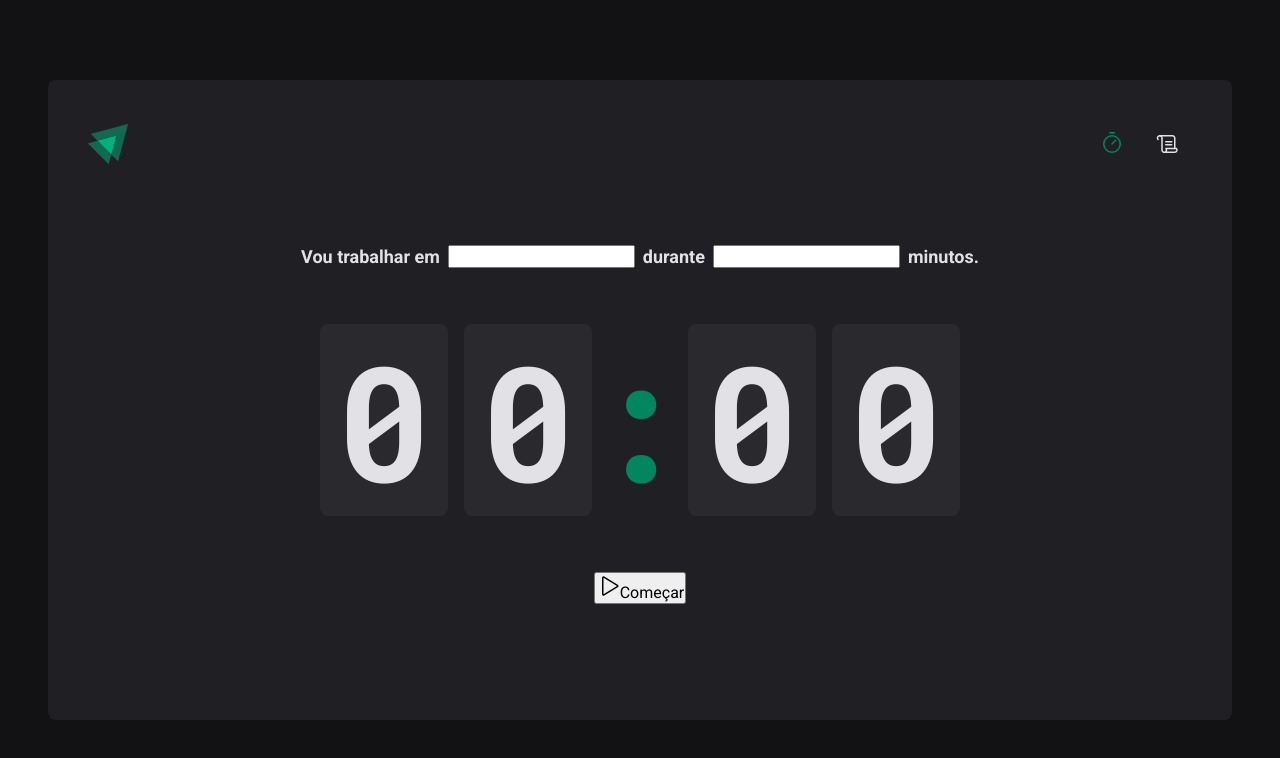
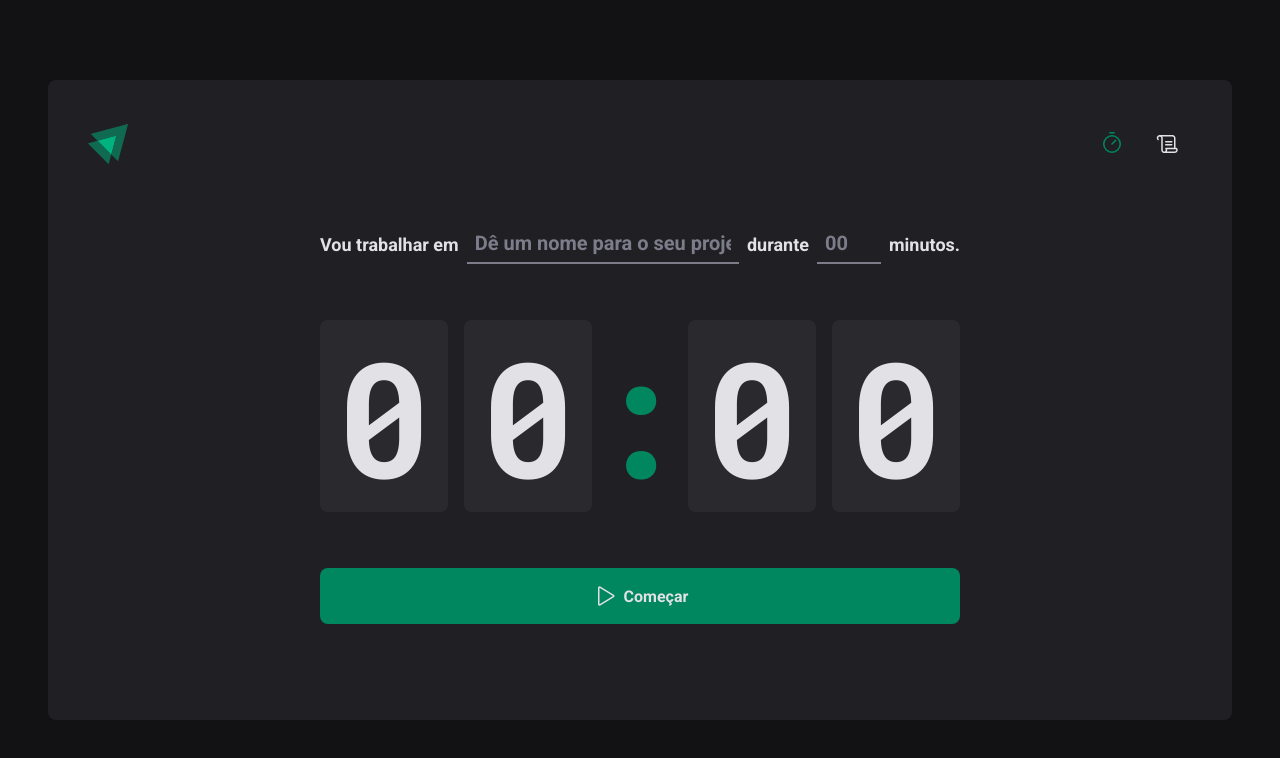
Before and after one commit to guilhermessimoes/react-ignite-timer, a React (Vite) app: page / in a window 1280 px wide. Shown: the top 758 px of the page. Built offline with nearby package versions, Linux system fonts and the light colour scheme.

Commit message:
Finalizando a home

```diff
--- a/src/pages/home/index.tsx
+++ b/src/pages/home/index.tsx
@@ -3,7 +3,10 @@
   CountDownContainer,
   FormContainer,
   HomeContainer,
+  MinutesAmountInput,
   Separator,
+  StartCountDownButton,
+  TaskInput,
 } from './style'
 
 export function Home() {
@@ -12,10 +15,18 @@
       <form action="">
         <FormContainer>
           <label htmlFor="task">Vou trabalhar em</label>
-          <input id="task" type="text" />
+          <TaskInput
+            id="task"
+            type="text"
+            placeholder="Dê um nome para o seu projeto"
+          />
 
           <label htmlFor="minutesAmount">durante</label>
-          <input type="number" id="minutesAmount" />
+          <MinutesAmountInput
+            type="number"
+            id="minutesAmount"
+            placeholder="00"
+          />
 
           <span>minutos.</span>
         </FormContainer>
@@ -28,10 +39,10 @@
           <span>0</span>
         </CountDownContainer>
 
-        <button type="submit">
+        <StartCountDownButton type="submit">
           <Play size={24} />
           Começar
-        </button>
+        </StartCountDownButton>
       </form>
     </HomeContainer>
   )
--- a/src/pages/home/style.ts
+++ b/src/pages/home/style.ts
@@ -27,6 +27,34 @@
   flex-wrap: wrap;
 `
 
+const BaseInput = styled.input`
+  background: transparent;
+  height: 2.5rem;
+  border: 0;
+  border-bottom: 2px solid ${(props) => props.theme['gray-500']};
+  font-weight: bold;
+  font-size: 1.25rem;
+  padding: 0 0.5rem;
+  color: ${(props) => props.theme['gray-100']};
+
+  &:focus {
+    box-shadow: none;
+    border-color: ${(props) => props.theme['green-500']};
+  }
+
+  &::placeholder {
+    color: ${(props) => props.theme['gray-500']};
+  }
+`
+
+export const TaskInput = styled(BaseInput)`
+  flex: 1;
+`
+
+export const MinutesAmountInput = styled(BaseInput)`
+  width: 4rem;
+`
+
 export const CountDownContainer = styled.div`
   font-family: 'Roboto Mono', monospace;
   font-size: 10rem;
@@ -51,3 +79,30 @@
   display: flex;
   justify-content: center;
 `
+
+export const StartCountDownButton = styled.button`
+  width: 100%;
+  border: 0;
+  padding: 1rem;
+  border-radius: 8px;
+
+  display: flex;
+  align-items: center;
+  justify-content: center;
+
+  gap: 0.5rem;
+  font-weight: bold;
+
+  cursor: pointer;
+  background: ${(props) => props.theme['green-500']};
+  color: ${(props) => props.theme['gray-100']};
+
+  &:disabled {
+    opacity: 0.7;
+    cursor: not-allowed;
+  }
+
+  &:not(:disabled):hover {
+    background: ${(props) => props.theme['green-700']};
+  }
+`
```
